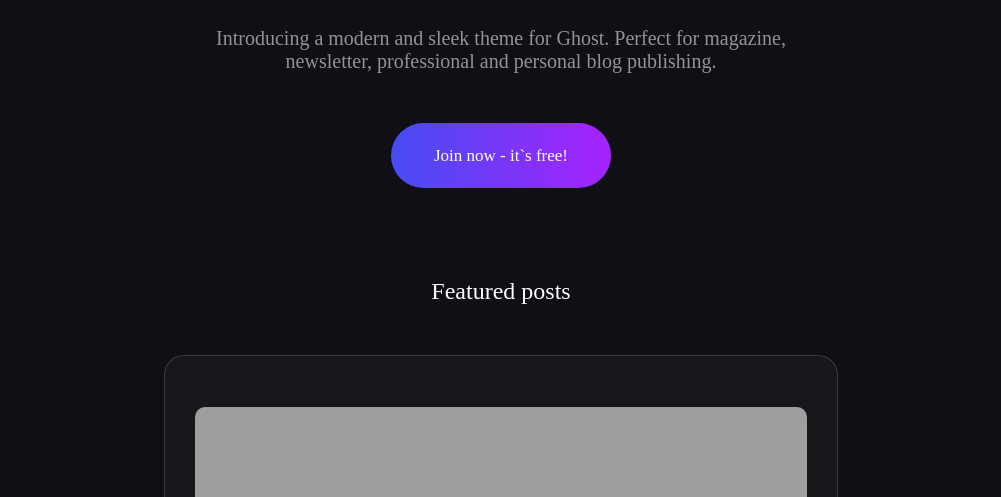
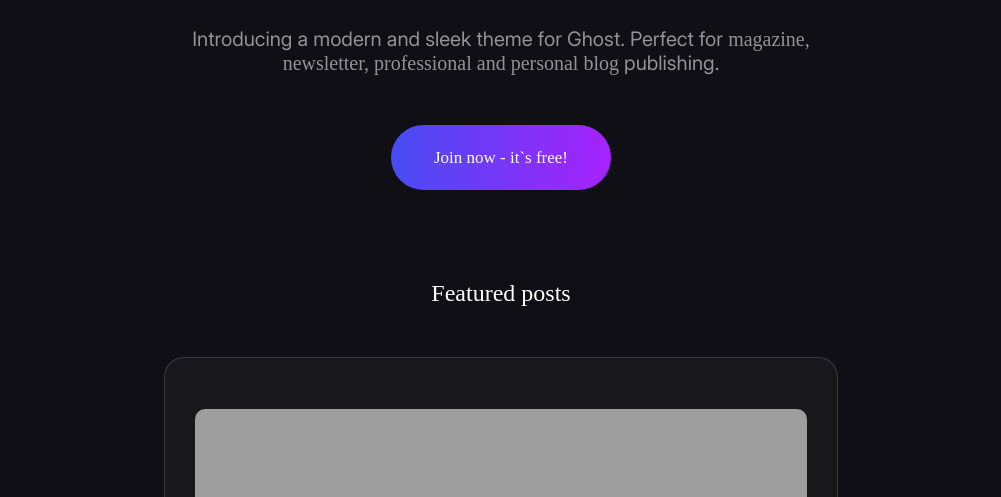
Before and after one commit to EminMA2002/Porto, a plain HTML site: page index.html in a window 1280 px wide. Shown: the part 303-800 px from the top of the page, without its empty margins (139-1140 px from the left). Drawn offline with Linux system fonts and the light colour scheme; the site is published under a folder, as on GitHub Pages, so addresses that start at the root find nothing; a web font is replaced by a local one.

Commit message:
V1.1 Fonts paths fixed

```diff
--- a/src/css/fonts.css
+++ b/src/css/fonts.css
@@ -1,20 +1,20 @@
 
 @font-face {
     font-family: interlight;
-    src: url(/src/assets/fonts/Inter_18pt-Light.ttf);
+    src: url(../assets/fonts/Inter_18pt-Light.ttf);
 }
 
 @font-face {
     font-family: intermedium;
-    src: url(/src/assets/fonts/Inter_18pt-Medium.ttf);
+    src: url(../assets/fonts/Inter_18pt-Medium.ttf);
 }
 
 @font-face {
     font-family: interbold;
-    src: url(/src/assets/fonts/Inter_18pt-Bold.ttf)
+    src: url(../assets/fonts/Inter_18pt-Bold.ttf)
 }
 
 @font-face {
     font-family: interregu;
-    src: url(/src/assets/fonts/Inter_28pt-Regular.ttf)
+    src: url(../assets/fonts/Inter_28pt-Regular.ttf)
 }
```
